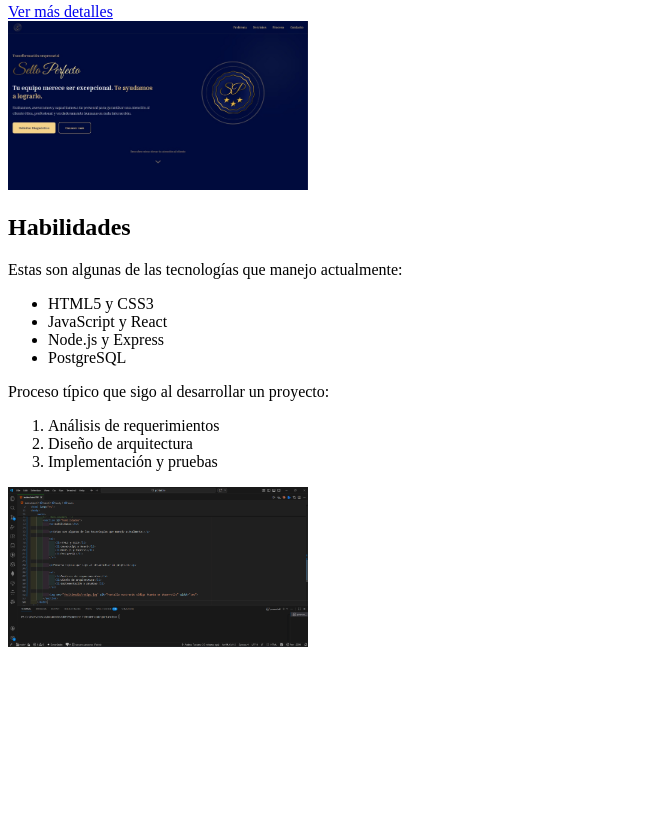
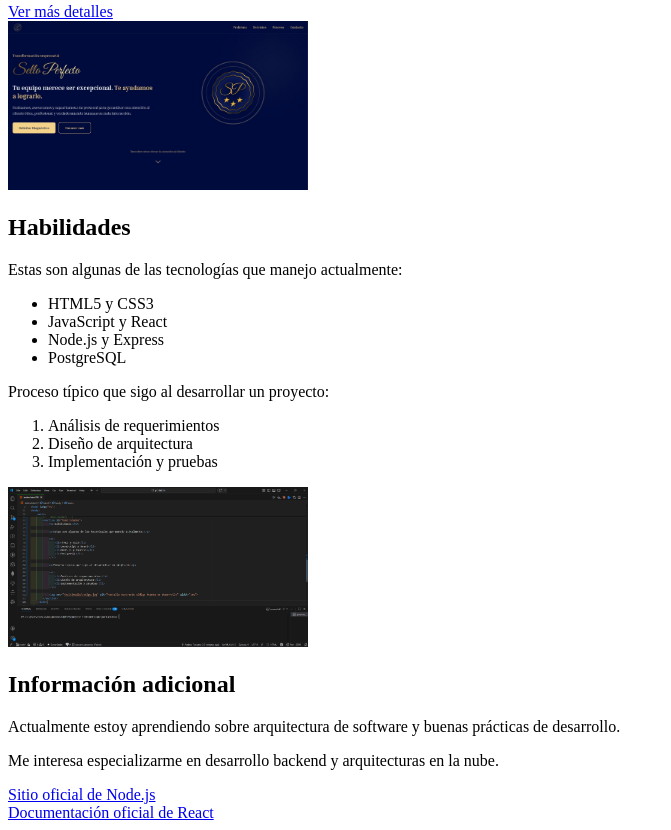
Before and after one commit to AndressToscanom30/Toscano_Andres_02230131068_U2_Post1, a plain HTML site: page index.html in a window 1280 px wide. Shown: the part 1204-2034 px from the top of the page, without its empty margins (0-671 px from the left). Before the commit the page ends 1863 px from the top, so only its background shows below. Drawn offline with Linux system fonts and the light colour scheme; files whose address does not match are found by name.

Commit message:
Contenido adicional

```diff
--- a/index.html
+++ b/index.html
@@ -92,6 +92,16 @@
             <img src="/multimedia/codigo.png" alt="Pantalla mostrando código fuente en desarrollo" width="300">
         </section>
     </main>
+
+    <!--Contenido adicional a la información principal-->
+    <aside>
+        <h2>Información adicional</h2>
+        <p>Actualmente estoy aprendiendo sobre arquitectura de software y buenas prácticas de desarrollo.</p>
+        <p>Me interesa especializarme en desarrollo backend y arquitecturas en la nube.</p>
+        <a href="https://nodejs.org/" target="_blank">Sitio oficial de Node.js</a>
+        <br>
+        <a href="https://react.dev/" target="_blank">Documentación oficial de React</a>
+    </aside>
 </body>
 
 </html>
```
